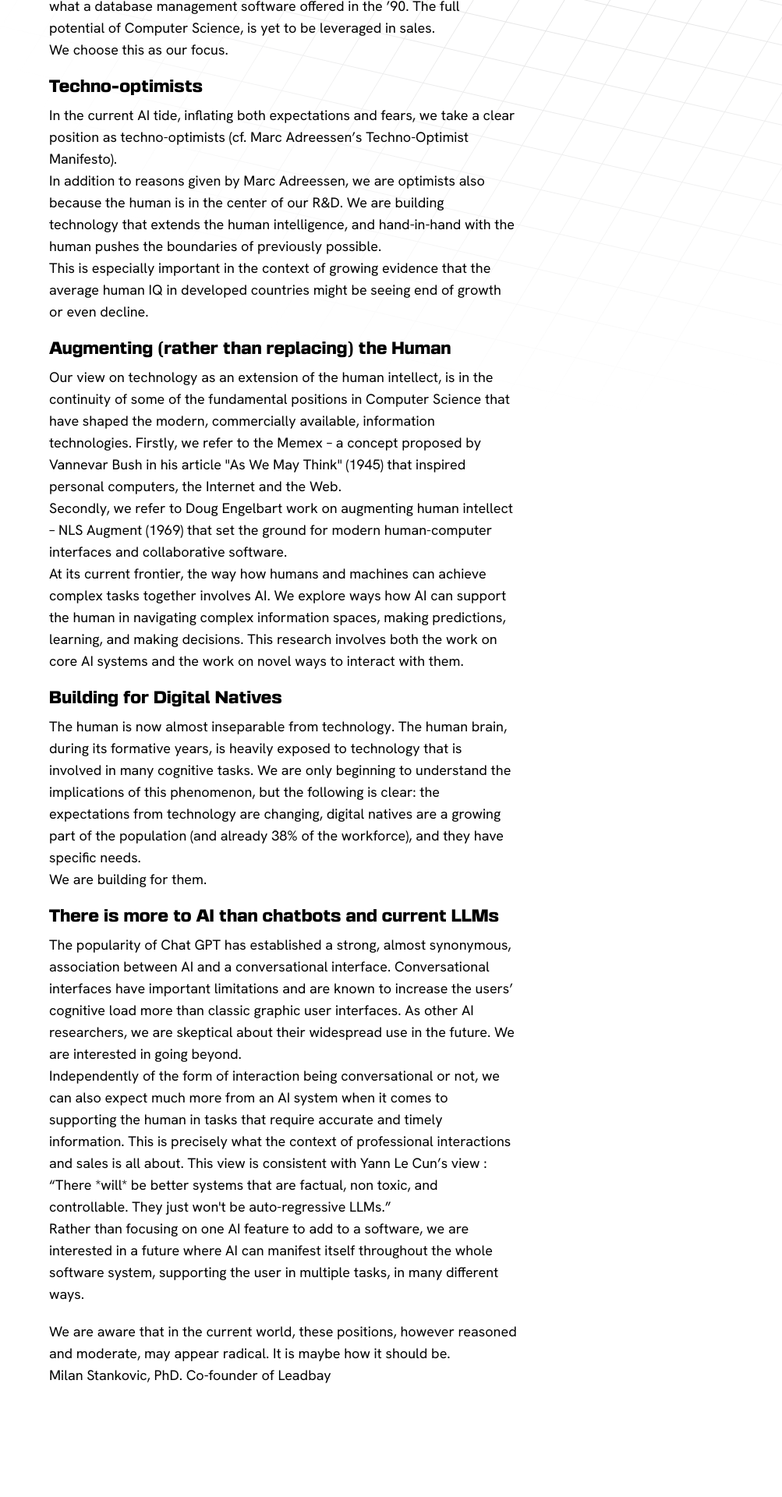
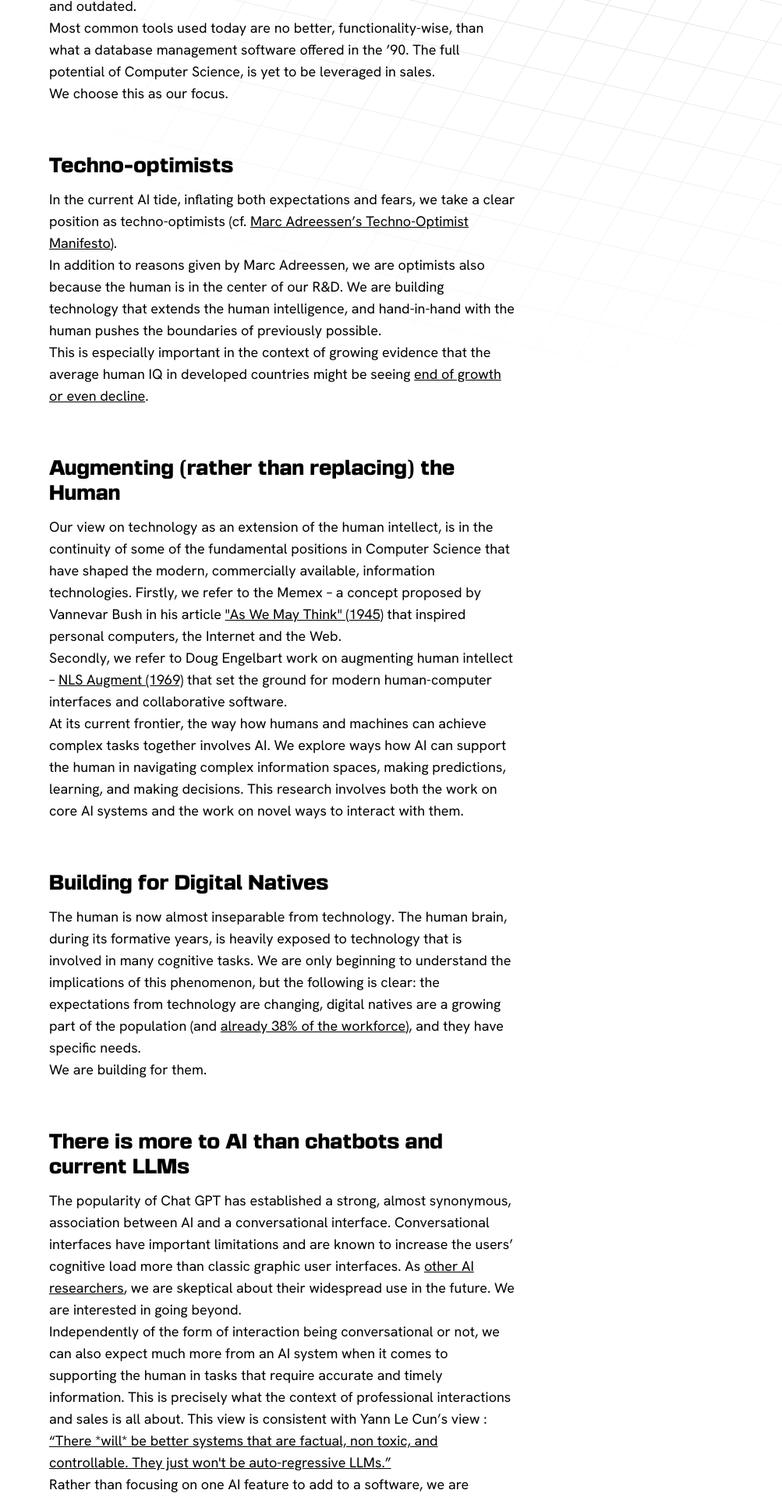
Before and after one commit to leadbay/landingpage, a Next.js app: page /research in a window 1280 px wide. Shown: the part 460-2380 px from the top of the page at 78% size, without its empty margins (277-1280 px from the left). Before the commit the page ends 2278 px from the top, so only its background shows below. Built offline with nearby package versions, Linux system fonts and the light colour scheme.

Commit message:
feat(Resarch): enhance styles
Signed-off-by: Jean-Baptiste THERY <jb.thery@flameapp.studio>

```diff
--- a/app/research/layout.tsx
+++ b/app/research/layout.tsx
@@ -8,6 +8,6 @@ export default function Laout(props: LaoutProps) {
   const { children } = props
 
   return (
-    <article className='w-[600px] mt-[186px] mx-auto mb-10'>{children}</article>
+    <article className='w-[600px] mt-[186px] mx-auto mb-20'>{children}</article>
   )
 }
--- a/app/research/page.tsx
+++ b/app/research/page.tsx
@@ -5,108 +5,215 @@ export default function Page() {
   return (
     <>
       <header>
-        <h1 className={cn(basement.className, "text-3xl")}>Research</h1>
+        <h1 className={cn(basement.className, "text-4xl")}>Research</h1>
 
-        <h2 className='mt-2 text-gray-500'>Taking a position with regards to rising AI tides.</h2>
+        <h2 className='mt-2 text-gray-500'>
+          Taking a position with regards to rising AI tides.
+        </h2>
       </header>
 
-      <section className='my-5'>
-        <h3 className={cn(basement.className, "text-xl mb-2")}>
-          Mission
-        </h3>
+      <section className='my-16'>
+        <h3 className={cn(basement.className, "text-2xl mb-3")}>Mission</h3>
 
         <p>
           At Leadbay we are on a mission to empower B2B sales with technology.
         </p>
 
         <p>
-          We believe this is important because millions of people across the globe work in B2B sales. Yet the IT tools available to them are mostly complex and outdated.
+          We believe this is important because millions of people across the
+          globe work in B2B sales. Yet the IT tools available to them are mostly
+          complex and outdated.
         </p>
 
         <p>
-          Most common tools used today are no better, functionality-wise, than what a database management software offered in the ’90. The full potential of Computer Science, is yet to be leveraged in sales.
+          Most common tools used today are no better, functionality-wise, than
+          what a database management software offered in the ’90. The full
+          potential of Computer Science, is yet to be leveraged in sales.
         </p>
 
-        <p>
-          We choose this as our focus.
-        </p>
+        <p>We choose this as our focus.</p>
       </section>
 
-      <section className='my-5'>
-        <h3 className={cn(basement.className, "text-xl mb-2")}>
+      <section className='my-16'>
+        <h3 className={cn(basement.className, "text-2xl mb-3")}>
           Techno-optimists
         </h3>
 
         <p>
-          In the current AI tide, inflating both expectations and fears, we take a clear position as techno-optimists (cf. <a href="https://a16z.com/the-techno-optimist-manifesto/" target="_blank"> Marc Adreessen’s Techno-Optimist Manifesto</a>).
+          In the current AI tide, inflating both expectations and fears, we take
+          a clear position as techno-optimists (cf.{" "}
+          <a
+            className='underline'
+            href='https://a16z.com/the-techno-optimist-manifesto/'
+            target='_blank'
+            rel='noopener'
+          >
+            {" "}
+            Marc Adreessen’s Techno-Optimist Manifesto
+          </a>
+          ).
         </p>
 
         <p>
-          In addition to reasons given by Marc Adreessen, we are optimists also because the human is in the center of our R&D. We are building technology that extends the human intelligence, and hand-in-hand with the human pushes the boundaries of previously possible.
+          In addition to reasons given by Marc Adreessen, we are optimists also
+          because the human is in the center of our R&D. We are building
+          technology that extends the human intelligence, and hand-in-hand with
+          the human pushes the boundaries of previously possible.
         </p>
 
         <p>
-        This is especially important in the context of growing evidence that the average human IQ in developed countries might be seeing <a href="https://en.wikipedia.org/wiki/Flynn_effect#Possible_end_of_progression" target="_blank">end of growth or even decline</a>.
+          This is especially important in the context of growing evidence that
+          the average human IQ in developed countries might be seeing{" "}
+          <a
+            className='underline'
+            href='https://en.wikipedia.org/wiki/Flynn_effect#Possible_end_of_progression'
+            target='_blank'
+            rel='noopener'
+          >
+            end of growth or even decline
+          </a>
+          .
         </p>
       </section>
 
-      <section className='my-5'>
-        <h3 className={cn(basement.className, "text-xl mb-2")}>
+      <section className='my-16'>
+        <h3 className={cn(basement.className, "text-2xl mb-3")}>
           Augmenting (rather than replacing) the Human
         </h3>
 
         <p>
-          Our view on technology as an extension of the human intellect, is in the continuity of some of the fundamental positions in Computer Science that have shaped the modern, commercially available, information technologies. Firstly, we refer to the Memex – a concept proposed by Vannevar Bush in his article <a href="https://en.wikipedia.org/wiki/As_We_May_Think" target="_blank">"As We May Think" (1945)</a> that inspired personal computers, the Internet and the Web.
+          Our view on technology as an extension of the human intellect, is in
+          the continuity of some of the fundamental positions in Computer
+          Science that have shaped the modern, commercially available,
+          information technologies. Firstly, we refer to the Memex – a concept
+          proposed by Vannevar Bush in his article{" "}
+          <a
+            className='underline'
+            href='https://en.wikipedia.org/wiki/As_We_May_Think'
+            target='_blank'
+            rel='noopener'
+          >
+            "As We May Think" (1945)
+          </a>{" "}
+          that inspired personal computers, the Internet and the Web.
         </p>
 
         <p>
-          Secondly, we refer to Doug Engelbart work on augmenting human intellect – <a href="https://www.youtube.com/watch?v=yJDv-zdhzMY" target="_blank">NLS Augment (1969)</a> that set the ground for modern human-computer interfaces and collaborative software.
+          Secondly, we refer to Doug Engelbart work on augmenting human
+          intellect –{" "}
+          <a
+            className='underline'
+            href='https://www.youtube.com/watch?v=yJDv-zdhzMY'
+            target='_blank'
+            rel='noopener'
+          >
+            NLS Augment (1969)
+          </a>{" "}
+          that set the ground for modern human-computer interfaces and
+          collaborative software.
         </p>
 
         <p>
-        At its current frontier, the way how humans and machines can achieve complex tasks together involves AI. We explore ways how AI can support the human in navigating complex information spaces, making predictions, learning, and making decisions. This research involves both the work on core AI systems and the work on novel ways to interact with them.
+          At its current frontier, the way how humans and machines can achieve
+          complex tasks together involves AI. We explore ways how AI can support
+          the human in navigating complex information spaces, making
+          predictions, learning, and making decisions. This research involves
+          both the work on core AI systems and the work on novel ways to
+          interact with them.
         </p>
       </section>
 
-      <section className='my-5'>
-        <h3 className={cn(basement.className, "text-xl mb-2")}>
+      <section className='my-16'>
+        <h3 className={cn(basement.className, "text-2xl mb-3")}>
           Building for Digital Natives
         </h3>
 
         <p>
-          The human is now almost inseparable from technology. The human brain, during its formative years, is heavily exposed to technology that is involved in many cognitive tasks. We are only beginning to understand the implications of this phenomenon, but the following is clear: the expectations from technology are changing, digital natives are a growing part of the population (and <a href="https://www.cnbc.com/2019/03/05/how-millennials-and-gen-z-are-reshaping-the-future-of-the-workforce.html" target="_blank">already 38% of the workforce</a>), and they have specific needs.
+          The human is now almost inseparable from technology. The human brain,
+          during its formative years, is heavily exposed to technology that is
+          involved in many cognitive tasks. We are only beginning to understand
+          the implications of this phenomenon, but the following is clear: the
+          expectations from technology are changing, digital natives are a
+          growing part of the population (and{" "}
+          <a
+            className='underline'
+            href='https://www.cnbc.com/2019/03/05/how-millennials-and-gen-z-are-reshaping-the-future-of-the-workforce.html'
+            target='_blank'
+            rel='noopener'
+          >
+            already 38% of the workforce
+          </a>
+          ), and they have specific needs.
         </p>
 
-        <p>
-          We are building for them.
-        </p>
+        <p>We are building for them.</p>
       </section>
 
-      <section className='my-5'>
-        <h3 className={cn(basement.className, "text-xl mb-2")}>
+      <section className='my-16'>
+        <h3 className={cn(basement.className, "text-2xl mb-3")}>
           There is more to AI than chatbots and current LLMs
         </h3>
 
         <p>
-          The popularity of Chat GPT has established a strong, almost synonymous, association between AI and a conversational interface. Conversational interfaces have important limitations and are known to increase the users’ cognitive load more than classic graphic user interfaces. As <a href="https://www.linkedin.com/posts/activity-7112049714035871744-uOzX?utm_source=share&utm_medium=member_desktop" target="_blank">other AI researchers</a>, we are skeptical about their widespread use in the future. We are interested in going beyond.
+          The popularity of Chat GPT has established a strong, almost
+          synonymous, association between AI and a conversational interface.
+          Conversational interfaces have important limitations and are known to
+          increase the users’ cognitive load more than classic graphic user
+          interfaces. As{" "}
+          <a
+            className='underline'
+            href='https://www.linkedin.com/posts/activity-7112049714035871744-uOzX?utm_source=share&utm_medium=member_desktop'
+            target='_blank'
+            rel='noopener'
+          >
+            other AI researchers
+          </a>
+          , we are skeptical about their widespread use in the future. We are
+          interested in going beyond.
         </p>
 
         <p>
-          Independently of the form of interaction being conversational or not, we can also expect much more from an AI system when it comes to supporting the human in tasks that require accurate and timely information. This is precisely what the context of professional interactions and sales is all about. This view is consistent with Yann Le Cun’s view : <a href="https://twitter.com/ylecun/status/1625118108082995203" target="_blank">“There *will* be better systems that are factual, non toxic, and controllable. They just won't be auto-regressive LLMs.”</a>
+          Independently of the form of interaction being conversational or not,
+          we can also expect much more from an AI system when it comes to
+          supporting the human in tasks that require accurate and timely
+          information. This is precisely what the context of professional
+          interactions and sales is all about. This view is consistent with Yann
+          Le Cun’s view :{" "}
+          <a
+            className='underline'
+            href='https://twitter.com/ylecun/status/1625118108082995203'
+            target='_blank'
+            rel='noopener'
+          >
+            “There *will* be better systems that are factual, non toxic, and
+            controllable. They just won't be auto-regressive LLMs.”
+          </a>
         </p>
 
         <p>
-        Rather than focusing on one AI feature to add to a software, we are interested in a future where AI can manifest itself throughout the whole software system, supporting the user in multiple tasks, in many different ways.
+          Rather than focusing on one AI feature to add to a software, we are
+          interested in a future where AI can manifest itself throughout the
+          whole software system, supporting the user in multiple tasks, in many
+          different ways.
         </p>
       </section>
 
-
       <footer>
         <p>
-          We are aware that in the current world, these positions, however reasoned and moderate, may appear radical. It is maybe how it should be.
+          We are aware that in the current world, these positions, however
+          reasoned and moderate, may appear radical. It is maybe how it should
+          be.
         </p>
         <p>
-        <a href="https://milstan.net" target="_blank">Milan Stankovic, PhD. Co-founder of Leadbay</a></p>
+          <a
+            className='underline'
+            href='https://milstan.net'
+            target='_blank'
+            rel='noopener'
+          >
+            Milan Stankovic, PhD. Co-founder of Leadbay
+          </a>
+        </p>
       </footer>
     </>
   )
```
Lines whose indentation alone changed are shown as unchanged.
